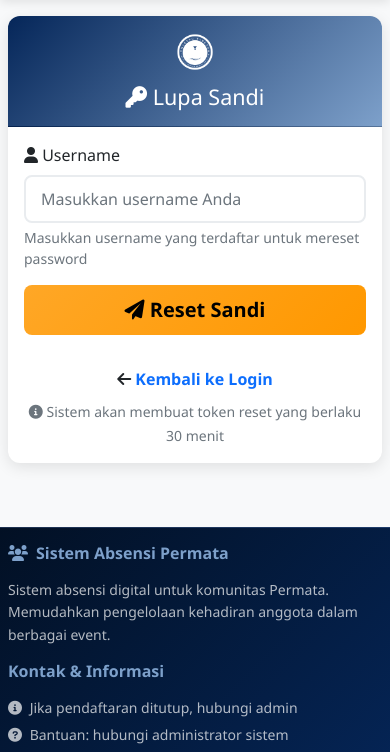
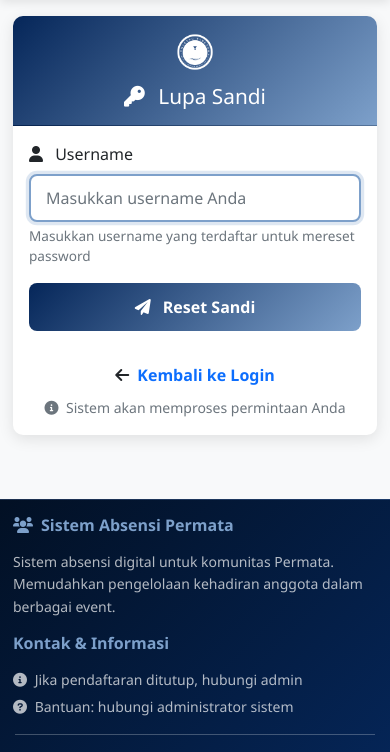
Before and after one commit to RW01TajiPermata/absensi_permata, a Flask app: page /lupa-sandi in a window 390 px wide. Shown: the part 56-808 px from the top of the page. Run offline with Flask 3, Linux system fonts and the light colour scheme.

Commit message:
Update lupa_sandi.html

```diff
--- a/templates/lupa_sandi.html
+++ b/templates/lupa_sandi.html
@@ -6,7 +6,7 @@
 <div class="row justify-content-center">
     <div class="col-md-6">
         <div class="card">
-            <div class="card-header bg-warning text-white text-center">
+            <div class="card-header text-center text-white" style="background: linear-gradient(135deg, #052659 0%, #7DA0CA 100%);">
                 <!-- Logo di header lupa sandi -->
                 <div class="mb-2">
                     <img src="{{ url_for('static', filename='./images/permata-logo.png') }}"
@@ -15,14 +15,14 @@
                          class="mb-1"
                          style="filter: brightness(0) invert(1);">
                 </div>
-                <h4 class="mb-0"><i class="fas fa-key"></i> Lupa Sandi</h4>
+                <h4 class="mb-0"><i class="fas fa-key me-2"></i> Lupa Sandi</h4>
             </div>
-            <!-- ... kode selanjutnya tetap sama ... -->
+
             <div class="card-body">
                 <form method="POST">
                     <div class="mb-3">
                         <label for="username" class="form-label">
-                            <i class="fas fa-user"></i> Username
+                            <i class="fas fa-user me-2"></i> Username
                         </label>
                         <input type="text" class="form-control" id="username" name="username"
                                value="{{ request.form.username if request.form.username }}"
@@ -32,8 +32,8 @@
                         </div>
                     </div>
 
-                    <button type="submit" class="btn btn-warning w-100 btn-lg">
-                        <i class="fas fa-paper-plane"></i> Reset Sandi
+                    <button type="submit" class="btn btn-primary w-100 btn-lg">
+                        <i class="fas fa-paper-plane me-2"></i> Reset Sandi
                     </button>
                 </form>
 
@@ -41,17 +41,12 @@
                     {% if messages %}
                         <div class="mt-3">
                             {% for category, message in messages %}
-                                {% if category == 'error' %}
-                                    <div class="alert alert-danger alert-dismissible fade show">
-                                        <i class="fas fa-exclamation-triangle"></i> {{ message }}
-                                        <button type="button" class="btn-close" data-bs-dismiss="alert"></button>
-                                    </div>
-                                {% elif category == 'success' %}
-                                    <div class="alert alert-success alert-dismissible fade show">
-                                        <i class="fas fa-check-circle"></i> {{ message }}
-                                        <button type="button" class="btn-close" data-bs-dismiss="alert"></button>
-                                    </div>
-                                {% endif %}
+                                <!-- PESAN YANG SAMA UNTUK SEMUA KASUS -->
+                                <div class="alert alert-info alert-dismissible fade show">
+                                    <i class="fas fa-info-circle me-2"></i>
+                                    Permintaan reset password telah diproses. Jika username terdaftar, instruksi akan dikirim.
+                                    <button type="button" class="btn-close" data-bs-dismiss="alert"></button>
+                                </div>
                             {% endfor %}
                         </div>
                     {% endif %}
@@ -59,16 +54,113 @@
 
                 <div class="mt-4 text-center">
                     <p class="mb-2">
-                        <i class="fas fa-arrow-left"></i>
+                        <i class="fas fa-arrow-left me-1"></i>
                         <a href="{{ url_for('login') }}" class="text-decoration-none fw-bold">Kembali ke Login</a>
                     </p>
                     <small class="text-muted">
-                        <i class="fas fa-info-circle"></i>
-                        Sistem akan membuat token reset yang berlaku 30 menit
+                        <i class="fas fa-info-circle me-1"></i>
+                        Sistem akan memproses permintaan Anda
                     </small>
                 </div>
             </div>
         </div>
     </div>
 </div>
+
+<style>
+.card {
+    border-radius: 10px;
+    box-shadow: 0 4px 15px rgba(0, 0, 0, 0.1);
+    border: none;
+}
+
+.card-header {
+    border-radius: 10px 10px 0 0 !important;
+    padding: 1.5rem;
+}
+
+.btn-primary {
+    background: linear-gradient(135deg, #052659 0%, #7DA0CA 100%);
+    border: none;
+    font-weight: 600;
+    transition: all 0.3s ease;
+}
+
+.btn-primary:hover {
+    background: linear-gradient(135deg, #031b3d 0%, #5c8bc9 100%);
+    transform: translateY(-2px);
+    box-shadow: 0 5px 15px rgba(125, 160, 202, 0.3);
+}
+
+.form-control:focus {
+    border-color: #7DA0CA;
+    box-shadow: 0 0 0 0.2rem rgba(125, 160, 202, 0.25);
+}
+
+.alert {
+    border-radius: 8px;
+    border: none;
+}
+
+.alert-info {
+    background-color: #e7f1ff;
+    border-left: 4px solid #0d6efd;
+    color: #084298;
+}
+
+.alert .btn-close {
+    padding: 1rem;
+}
+
+/* Mobile optimizations */
+@media (max-width: 768px) {
+    .card-body {
+        padding: 1.5rem;
+    }
+
+    .btn-lg {
+        padding: 12px 24px;
+        font-size: 1rem;
+    }
+}
+
+@media (max-width: 576px) {
+    .col-md-6 {
+        padding: 0 10px;
+    }
+
+    .card-body {
+        padding: 1rem;
+    }
+
+    .card-header {
+        padding: 1rem;
+    }
+
+    h4 {
+        font-size: 1.3rem;
+    }
+
+    .form-text {
+        font-size: 0.85rem;
+    }
+}
+</style>
+
+<script>
+document.addEventListener('DOMContentLoaded', function() {
+    // Auto-focus on username field
+    document.getElementById('username').focus();
+
+    // Form submission handler
+    const form = document.querySelector('form');
+    form.addEventListener('submit', function() {
+        const submitBtn = this.querySelector('button[type="submit"]');
+        if (submitBtn) {
+            submitBtn.innerHTML = '<i class="fas fa-spinner fa-spin me-2"></i> Memproses...';
+            submitBtn.disabled = true;
+        }
+    });
+});
+</script>
 {% endblock %}
```
